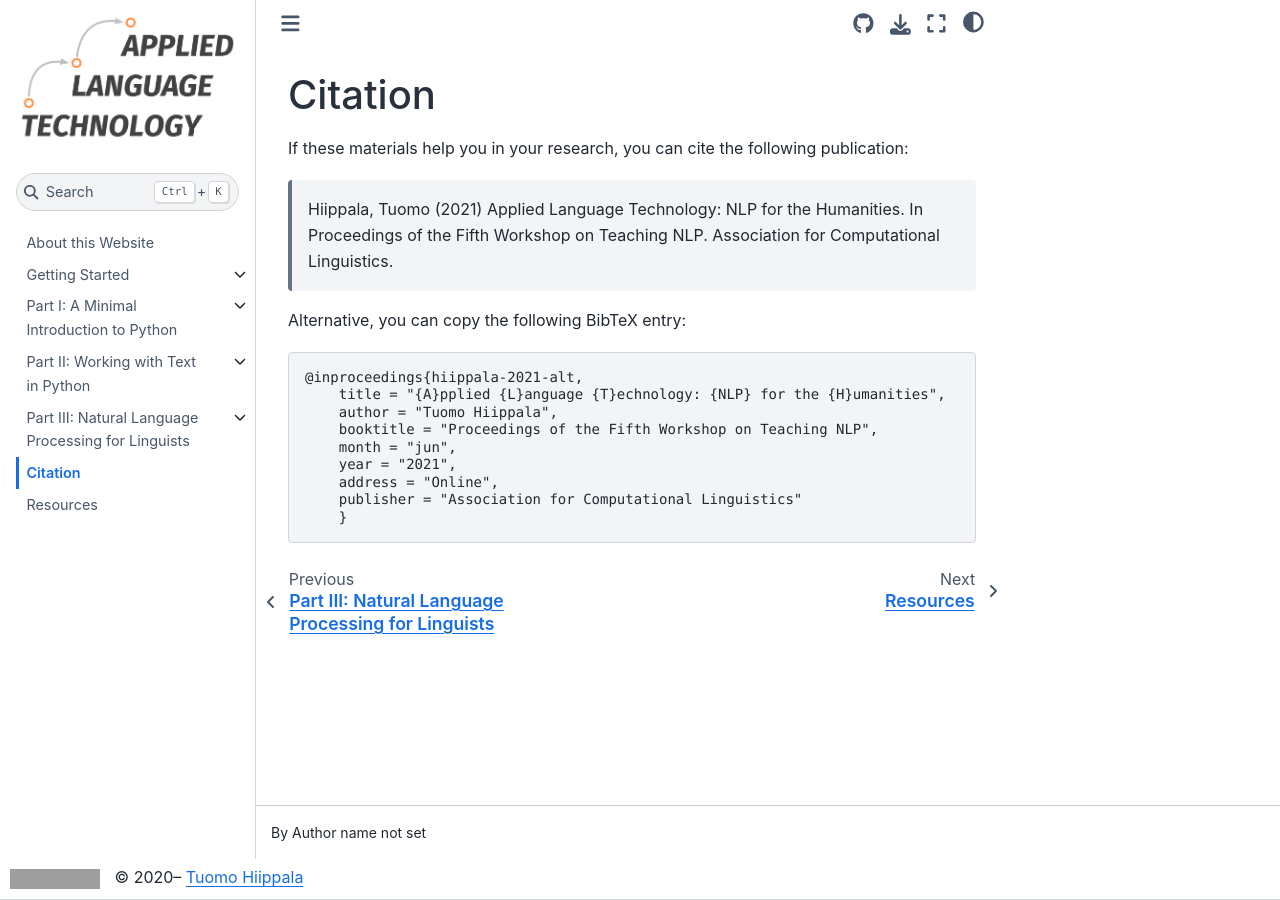
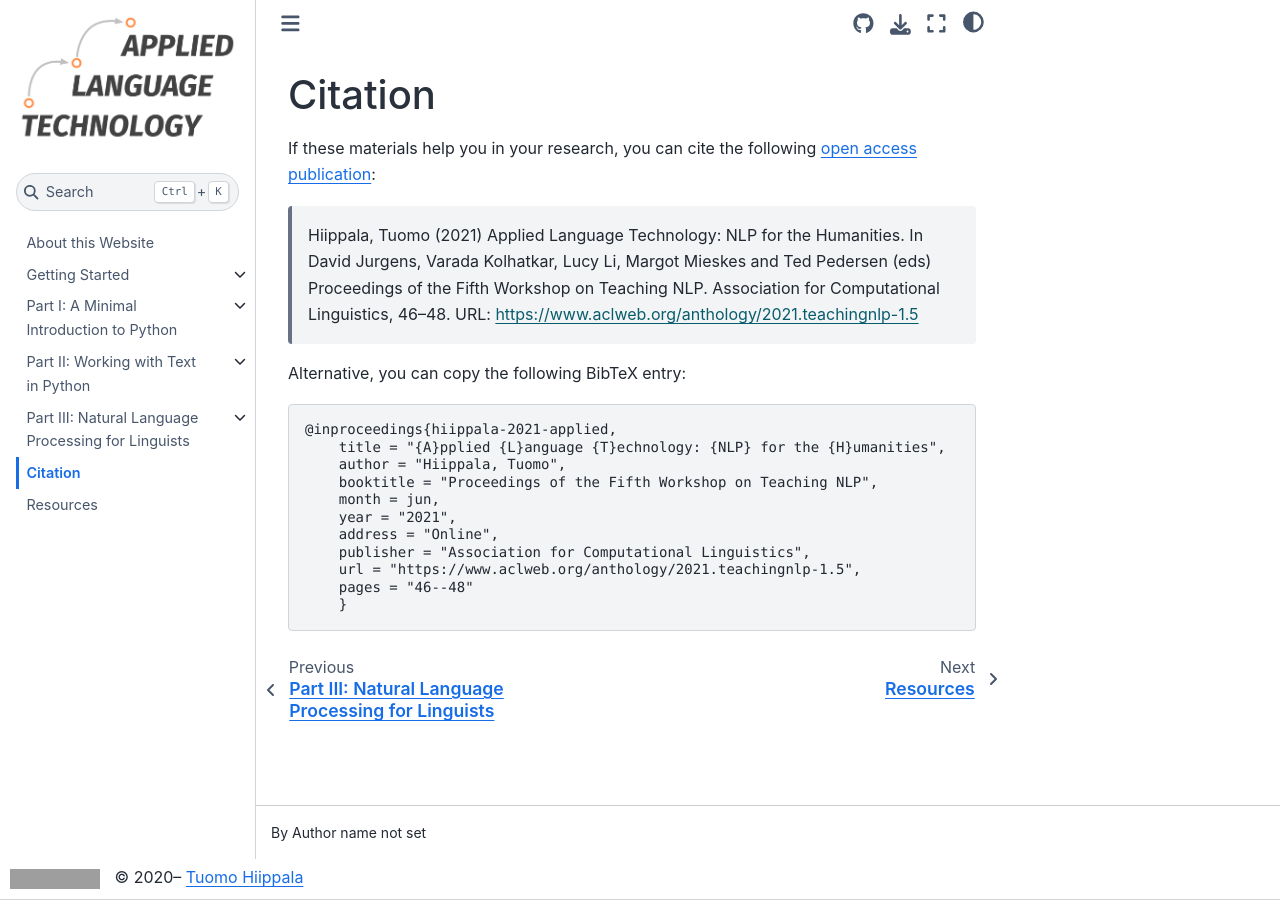
Before and after one commit to Applied-Language-Technology/website, a Sphinx documentation site: the page built from source/citation.rst, in a window 1280 px wide. Built offline with Sphinx 7.4.7 and the Sphinx Book theme 1.1.4, drawn with Linux system fonts in a browser that asks for light colours; pages that are not in the unit, such as notebooks, are missing from menus; grey boxes are pictures that could not be loaded.

Commit message:
update citation

```diff
--- a/source/citation.rst
+++ b/source/citation.rst
@@ -2,20 +2,22 @@
 Citation
 ********
 
-If these materials help you in your research, you can cite the following publication:
+If these materials help you in your research, you can cite the following `open access publication <https://www.aclweb.org/anthology/2021.teachingnlp-1.5.pdf>`_:
 
-    Hiippala, Tuomo (2021) Applied Language Technology: NLP for the Humanities. In Proceedings of the Fifth Workshop on Teaching NLP. Association for Computational Linguistics.
+    Hiippala, Tuomo (2021) Applied Language Technology: NLP for the Humanities. In David Jurgens, Varada Kolhatkar, Lucy Li, Margot Mieskes and Ted Pedersen (eds) Proceedings of the Fifth Workshop on Teaching NLP. Association for Computational Linguistics, 46–48. URL: https://www.aclweb.org/anthology/2021.teachingnlp-1.5
 
 Alternative, you can copy the following BibTeX entry:
 
 .. code-block:: console
 
-    @inproceedings{hiippala-2021-alt,
+    @inproceedings{hiippala-2021-applied,
     	title = "{A}pplied {L}anguage {T}echnology: {NLP} for the {H}umanities",
-    	author = "Tuomo Hiippala",
+    	author = "Hiippala, Tuomo",
     	booktitle = "Proceedings of the Fifth Workshop on Teaching NLP",
-    	month = "jun",
+    	month = jun,
     	year = "2021",
     	address = "Online",
-    	publisher = "Association for Computational Linguistics"
-        }
+    	publisher = "Association for Computational Linguistics",
+    	url = "https://www.aclweb.org/anthology/2021.teachingnlp-1.5",
+    	pages = "46--48"
+	}
```
